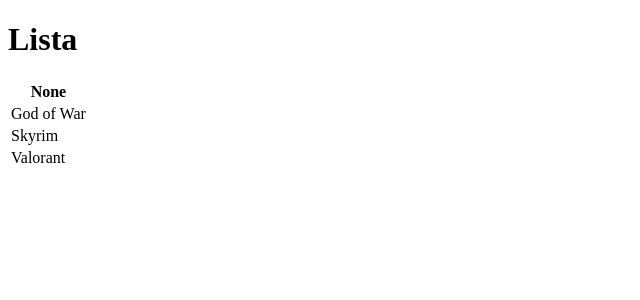
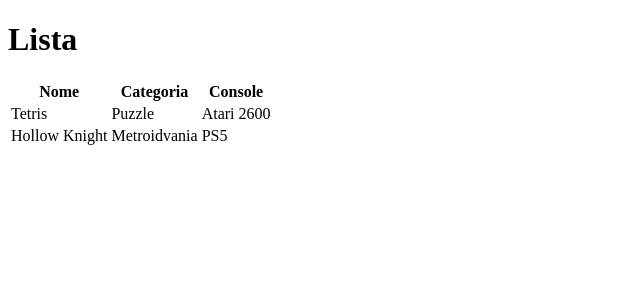
Before and after one commit to feliven/Flask-crie-uma-webapp-com-Python, a Flask app: page /lista in a window 1280 px wide. Shown: the top 300 px of the page, without its empty margins (0-640 px from the left). Run offline with Flask 3, Linux system fonts and the light colour scheme.

Commit message:
implementa classe

```diff
--- a/jogoteca.py
+++ b/jogoteca.py
@@ -1,6 +1,13 @@
 from flask import Flask, render_template
 
 app = Flask(__name__)
+
+
+class Jogo:
+    def __init__(self, nome, categoria, console) -> None:
+        self.nome = nome
+        self.categoria = categoria
+        self.console = console
 
 
 @app.route("/inicio")
@@ -10,7 +17,10 @@
 
 @app.route("/lista")
 def lista():
-    listaJogos = ["God of War", "Skyrim", "Valorant"]
+    jogo1 = Jogo(nome="Tetris", categoria="Puzzle", console="Atari 2600")
+    jogo2 = Jogo(nome="Hollow Knight", categoria="Metroidvania", console="PS5")
+    listaJogos = [jogo1, jogo2]
+
     return render_template("lista.html", titulo="Lista", jogos=listaJogos)
 
 
--- a/templates/lista.html
+++ b/templates/lista.html
@@ -13,13 +13,17 @@
       <table class="table table-striped table-responsive table-bordered">
         <thead class="thead-default">
           <tr>
-            <th>None</th>
+            <th>Nome</th>
+            <th>Categoria</th>
+            <th>Console</th>
           </tr>
         </thead>
         <tbody>
           {% for jogo in jogos %}
           <tr>
-            <td>{{ jogo }}</td>
+            <td>{{ jogo.nome }}</td>
+            <td>{{ jogo.categoria }}</td>
+            <td>{{ jogo.console }}</td>
           </tr>
           {% endfor %}
         </tbody>
```
